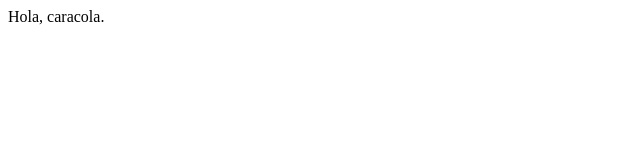
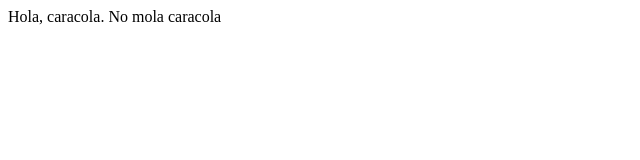
Before and after one commit to jitube/edx-python-web, a plain HTML site: page index.html in a window 1280 px wide. Shown: the whole page, without its empty margins (0-640 px from the left). Drawn offline with Linux system fonts and the light colour scheme.

Commit message:
Update index.html

```diff
--- a/index.html
+++ b/index.html
@@ -5,6 +5,6 @@
     <title>Python web</title>
   </head>
   <body>
-    Hola, caracola.
+    Hola, caracola. No mola caracola
   </body>
 </html>
```
